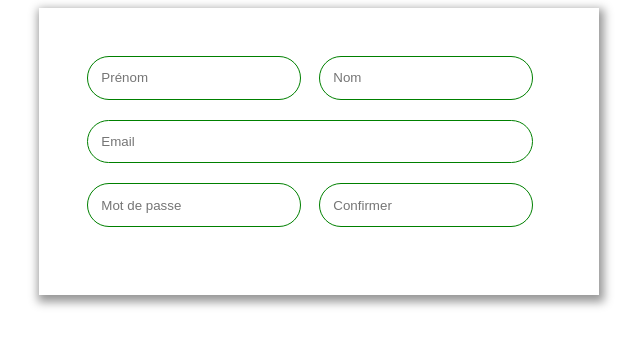
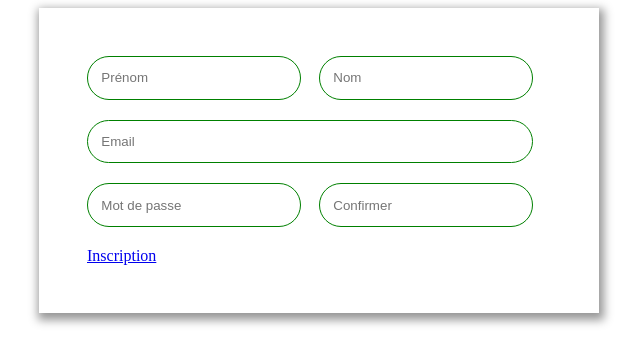
Before and after one commit to pierre6631/ecolodream, an Angular app: page / in a window 1280 px wide. Shown: the top 364 px of the page, without its empty margins (321-961 px from the left). Built offline with nearby package versions, Linux system fonts and the light colour scheme.

Commit message:
create button component , add colors.css and add a general style

```diff
--- a/src/app/app.component.html
+++ b/src/app/app.component.html
@@ -1 +1 @@
-<app-login></app-login>
+<app-register></app-register>
--- a/src/app/app.module.ts
+++ b/src/app/app.module.ts
@@ -1,15 +1,14 @@
 import { NgModule } from '@angular/core';
 import { BrowserModule } from '@angular/platform-browser';
-
 import { AppRoutingModule } from './app-routing.module';
 import { AppComponent } from './app.component';
-import { LoginComponent } from './login/login.component';
 import { SharedModule } from './shared/shared.module';
+import { RegisterComponent } from './register/register.component';
 
 @NgModule({
   declarations: [
     AppComponent,
-    LoginComponent,
+    RegisterComponent,
   ],
   imports: [
     BrowserModule,
--- a/src/app/login/login.component.html
+++ b/src/app/register/register.component.html
@@ -1,17 +1,22 @@
 <app-card class="cardCenter">
-    <div class="form-group w-50">
+    <div class="form-group w-40">
         <app-input [type]="firstname.type" [name]="firstname.name" [placeholder]="firstname.placeholder"></app-input>
     </div>
-    <div class="form-group w-50">
+    <div class="form-group w-40">
         <app-input [type]="lastname.type" [name]="lastname.name" [placeholder]="lastname.placeholder"></app-input>
     </div>
     <div class="form-group w-100">
         <app-input [type]="email.type" [name]="email.name" [placeholder]="email.placeholder"></app-input>
     </div>
-    <div class="form-group w-50">
+    <div class="form-group w-40">
         <app-input [type]="password.type" [name]="password.name" [placeholder]="password.placeholder"></app-input>
     </div>
-    <div class="form-group w-50">
+    <div class="form-group w-40">
         <app-input [type]="passwordConfirm.type" [name]="passwordConfirm.name" [placeholder]="passwordConfirm.placeholder"></app-input>
     </div>
+
+    <app-button>
+        Inscription
+    </app-button>
+
 </app-card>
--- a/src/app/login/login.component.scss
+++ b/src/app/register/register.component.scss
@@ -1,9 +1,3 @@
-.w-50{
-    width: 40%;
-}
-.w-100{
-    width: 100%;
-}
 .form-group{
     margin-right: 10%;
     margin-bottom: 20px;
--- /dev/null
+++ b/src/app/shared/button/button/button.component.html
@@ -0,0 +1,3 @@
+<div class="button {{ color }}">
+    <a [href]="url"><ng-content></ng-content></a>
+</div>
--- /dev/null
+++ b/src/colors.scss
@@ -0,0 +1,24 @@
+:root {
+    --green: rgb(19, 126, 9);
+    --yellow: rgb(227, 137, 5);
+    --brown: rgb(128, 73, 10);
+}
+
+.bg-green{
+    background-color: var(--green);
+}
+.green{
+    color: var(--green);
+}
+.bg-yellow{
+    background-color: var(--yellow);
+}
+.yellow{
+    color: var(--yellow);
+}
+.bg-brown{
+    background-color: var(--brown);
+}
+.brown{
+    color: var(--brown);
+}
--- a/src/styles.scss
+++ b/src/styles.scss
@@ -1 +1,9 @@
 /* You can add global styles to this file, and also import other style files */
+@import "colors.scss";
+
+.w-100{
+    width: 100%;
+}
+.w-40{
+    width: 40%;
+}
```
Also changed, not shown: src/app/register/register.component.ts (renamed from src/app/login/login.component.ts, +4 -4 lines), src/app/shared/button/button.module.ts (added, +16 -0 lines), src/app/shared/button/button/button.component.ts (added, +12 -0 lines), src/app/shared/shared.module.ts (+5 -2 lines), src/app/shared/button/button/button.component.scss (added), 2 other files (tests, documents, lock files or other folders).
